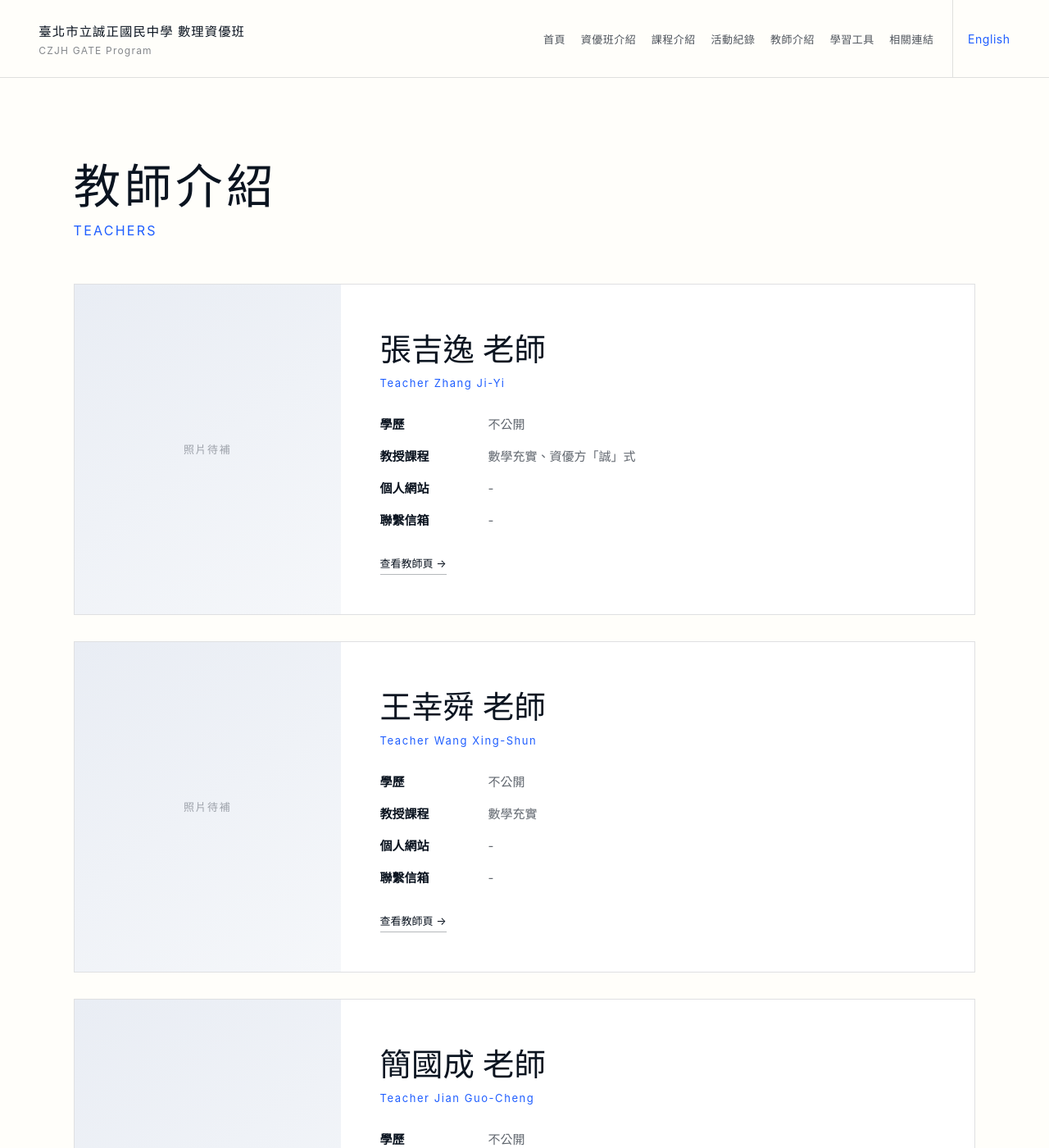
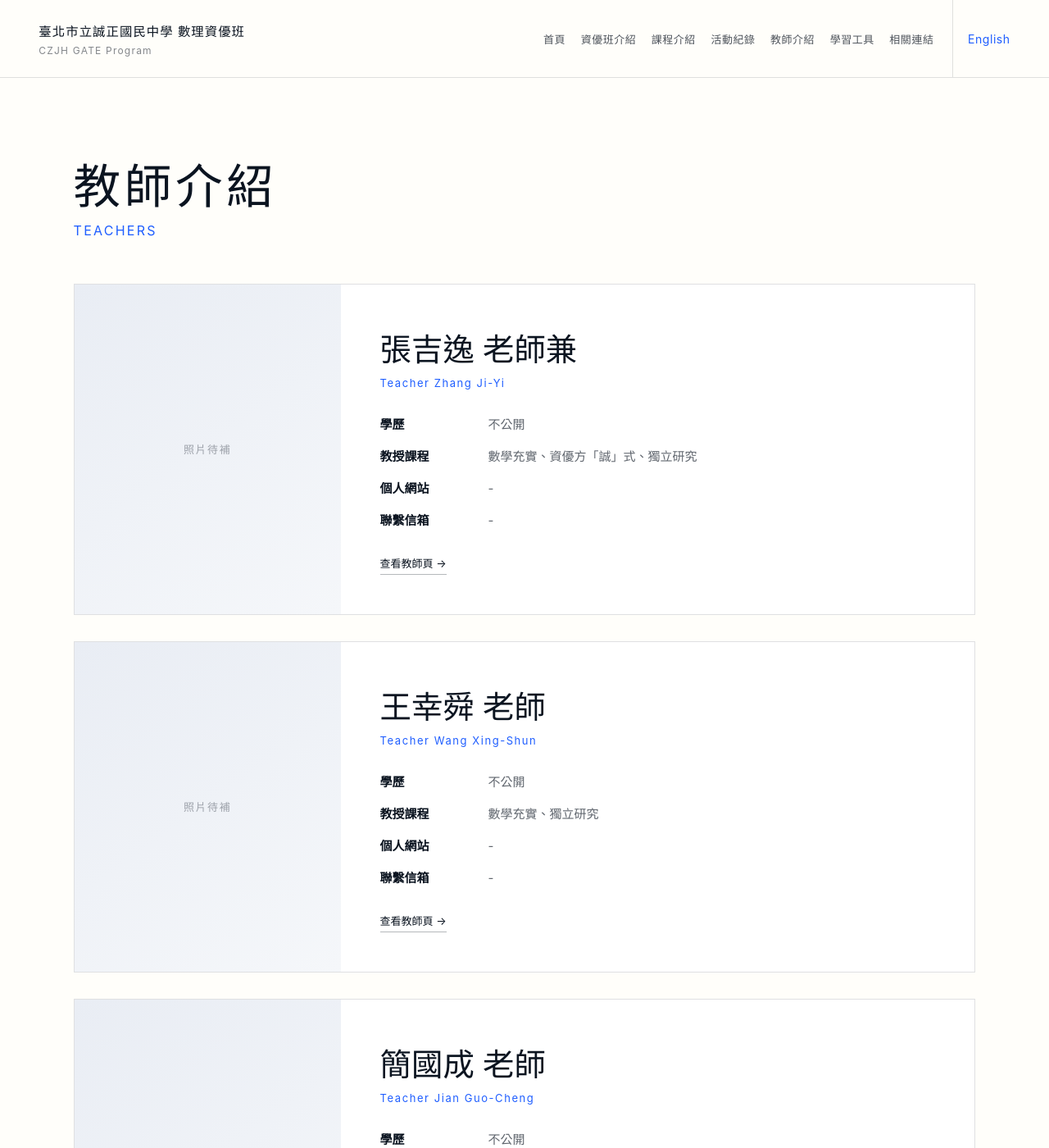
Before and after one commit to gateczjh/gateczjh.github.io, a Jekyll site: the page built from zh/teachers.html, in a window 1280 px wide and 1400 px high. Shown: the whole window at 82% size. Built offline with Jekyll 4.4.1, drawn with Linux system fonts in a browser that asks for light colours.

Commit message:
Update teachers.html

```diff
--- a/zh/teachers.html
+++ b/zh/teachers.html
@@ -16,7 +16,7 @@ title: 教師介紹
       <div class="teacher-photo">照片待補</div>
 
       <div class="teacher-content">
-        <h2 class="teacher-name">張吉逸 老師</h2>
+        <h2 class="teacher-name">張吉逸 老師兼</h2>
         <div class="teacher-name-en">Teacher Zhang Ji-Yi</div>
 
 
@@ -25,7 +25,7 @@ title: 教師介紹
           <dd>不公開</dd>
 
           <dt>教授課程</dt>
-          <dd>數學充實、資優方「誠」式</dd>
+          <dd>數學充實、資優方「誠」式、獨立研究</dd>
 
           <dt>個人網站</dt>
           <dd>-</dd>
@@ -53,7 +53,7 @@ title: 教師介紹
           <dd>不公開</dd>
 
           <dt>教授課程</dt>
-          <dd>數學充實</dd>
+          <dd>數學充實、獨立研究</dd>
 
           <dt>個人網站</dt>
           <dd>-</dd>
@@ -81,7 +81,7 @@ title: 教師介紹
           <dd>不公開</dd>
 
           <dt>教授課程</dt>
-          <dd>理化充實</dd>
+          <dd>理化充實、獨立研究</dd>
 
           <dt>個人網站</dt>
           <dd>-</dd>
```
